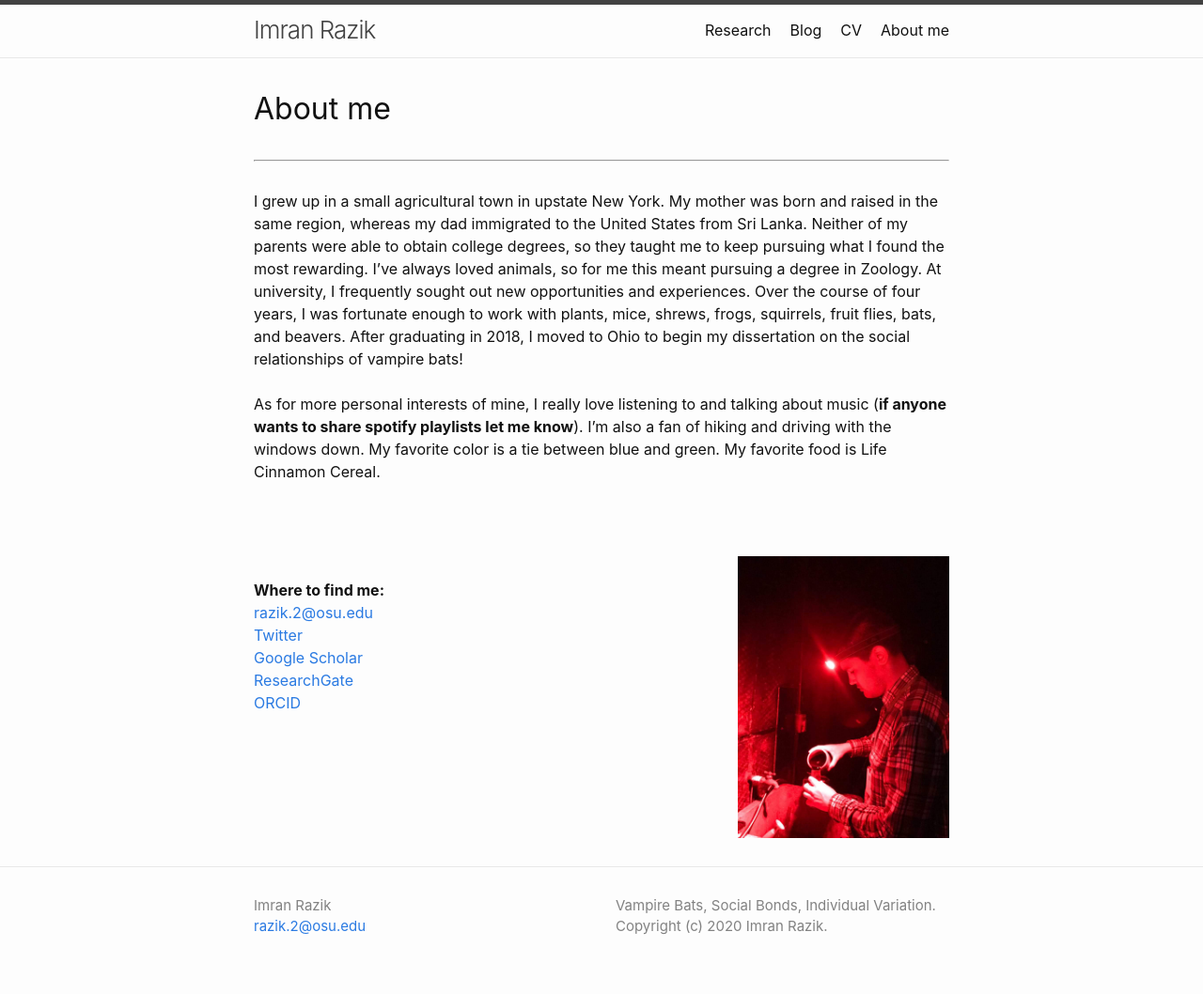
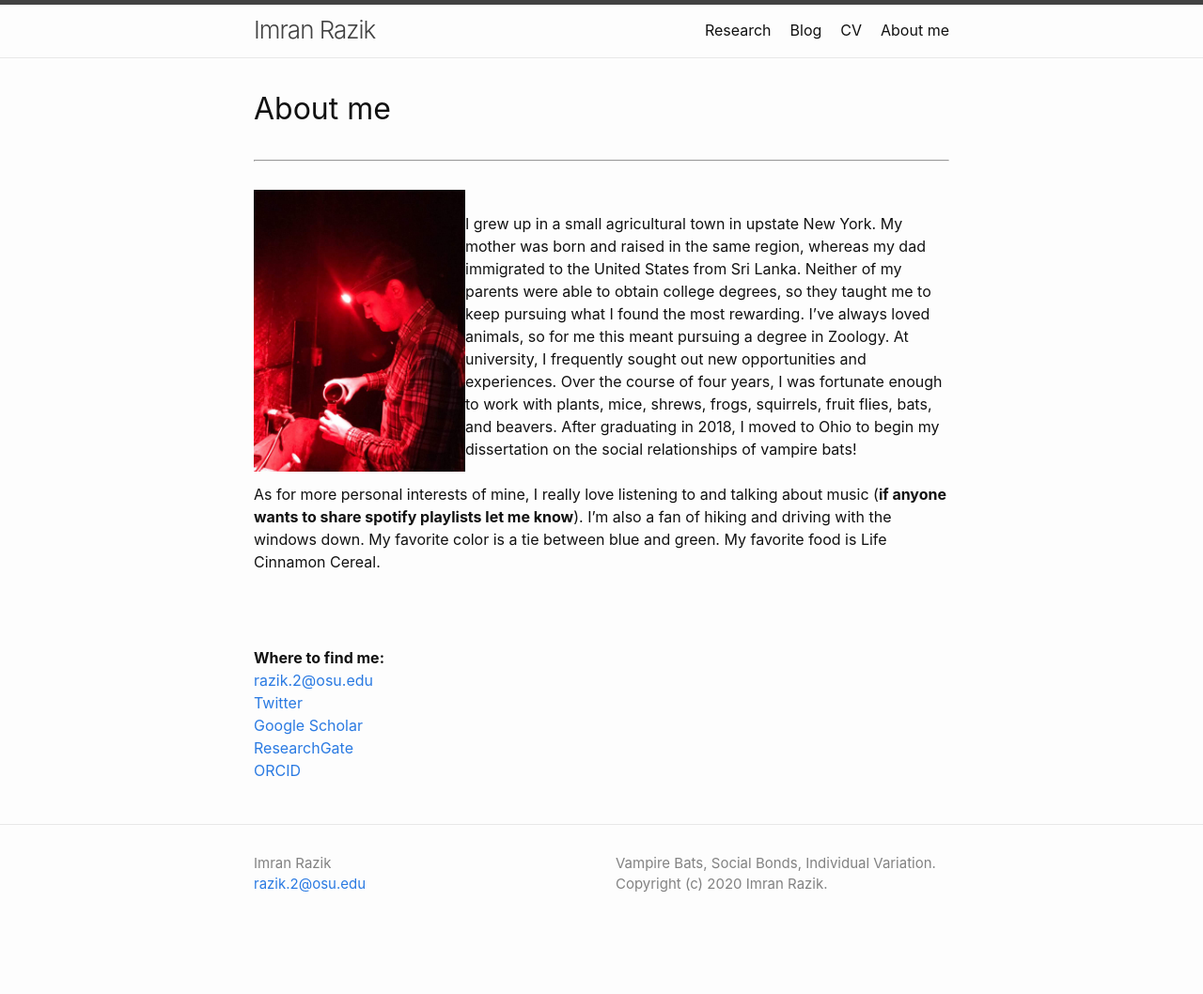
Before and after one commit to imranrazik/imranrazik.github.io, a Jekyll site: the page built from About-me.md, in a window 1280 px wide. Shown: the whole page at 94% size. Built offline with Jekyll 4.4.1, drawn with Linux system fonts in a browser that asks for light colours; our own code applies the rules of GitHub Pages for plain Markdown files; after the commit the page ends 1013 px from its top, so only the background shows below that.

Commit message:
Update About-me.md

```diff
--- a/About-me.md
+++ b/About-me.md
@@ -3,6 +3,7 @@
 ---
 # About me
 ---
+<img align="left" height="300" src="/assets/34349279-38d9-4de1-ad80-4556efc33ab1.jpg"> <br/>
 I grew up in a small agricultural town in upstate New York. My mother was born and raised in the same region, whereas my dad immigrated to the United States from Sri Lanka. Neither of my parents were able to obtain college degrees, so they taught me to keep pursuing what I found the most rewarding. I've always loved animals, so for me this meant pursuing a degree in Zoology. At university, I frequently sought out new opportunities and experiences. Over the course of four years, I was fortunate enough to work with plants, mice, shrews, frogs, squirrels, fruit flies, bats, and beavers. After graduating in 2018, I moved to Ohio to begin my dissertation on the social relationships of vampire bats!
 <br />
 <br />
@@ -11,7 +12,7 @@
 <br />
 <br />
 
-<img align="right" height="300" src="/assets/34349279-38d9-4de1-ad80-4556efc33ab1.jpg"> <br/>
+
 **Where to find me:** <br/>
 [razik.2@osu.edu](mailto:razik.2@osu.edu) <br/>
 [Twitter](https://twitter.com/irazik) <br/>
```
